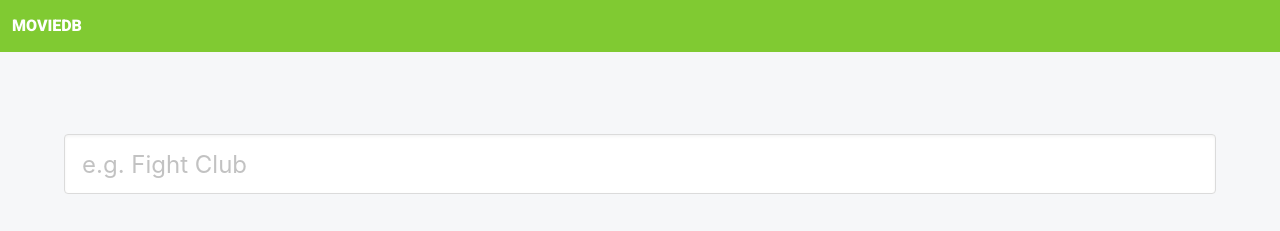
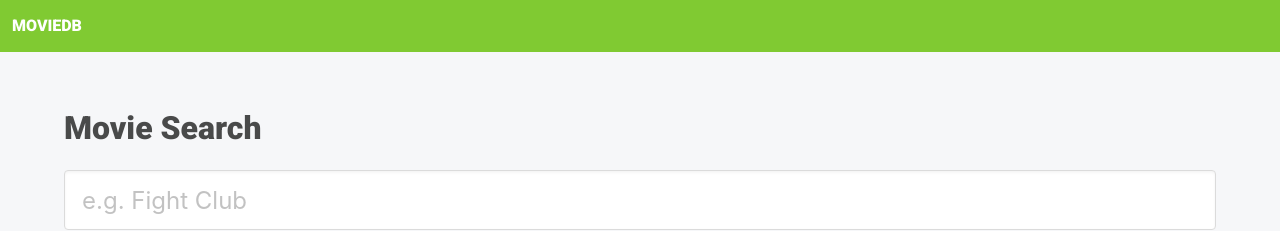
Before and after one commit to markapuyan/vue-movie-db, a Vue app: page / in a window 1280 px wide. Shown: the top 231 px of the page. Built offline with nearby package versions, Linux system fonts and the light colour scheme; no server answers; what vue-lodash would draw is missing.

Commit message:
[ENHANCEMENT] Add Search label

```diff
--- a/src/components/Search/SearchComponent.vue
+++ b/src/components/Search/SearchComponent.vue
@@ -3,7 +3,7 @@
         <div class="hero-body">
             <div class="container">
                 <h1 class="title">
-                    <!-- Movie Search -->
+                    Movie Search
                 </h1>
                 <b-autocomplete
                     size="is-large"
@@ -63,3 +63,8 @@ export default {
     }
 }
 </script>
+<style scoped>
+    .title {
+        text-align: left;
+    }
+</style>
```
